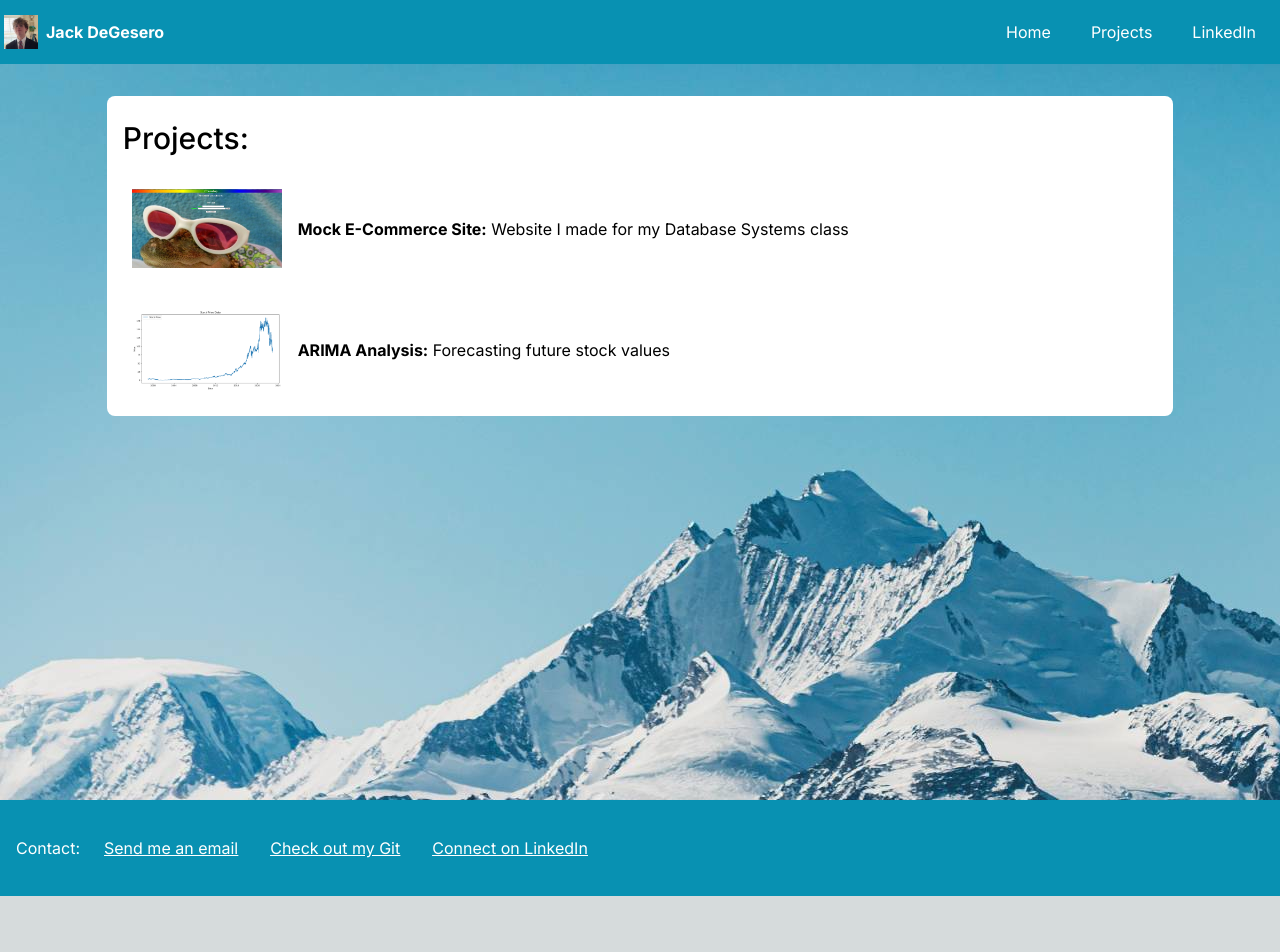
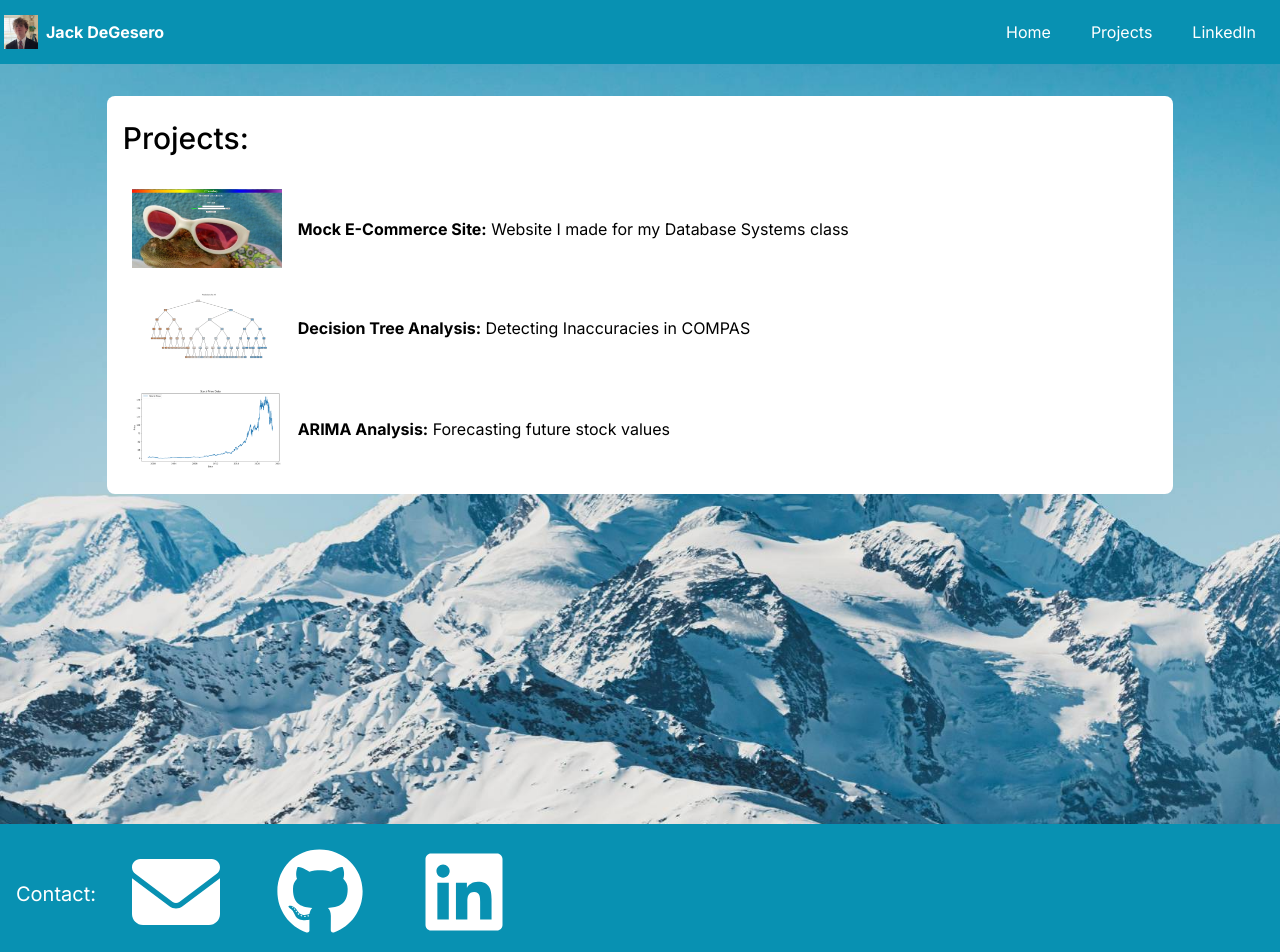
Before and after one commit to Dino0o/jackportfolio, a Next.js app: page /projects in a window 1280 px wide. Shown: the top 952 px of the page. Before the commit the page ends 896 px from the top, so only its background shows below. Built offline with nearby package versions, Linux system fonts and the light colour scheme.

Commit message:
addition of compas report and touchups

```diff
--- a/src/app/components/PDFViewer.js
+++ b/src/app/components/PDFViewer.js
@@ -103,6 +103,7 @@ function PDFViewer({pdfFileName}) {
           <p>
             &emsp; Page &nbsp;
             <input
+            className="border-solid border-2 border-black"
               type="number"
               min="1"
               max={numPages || 1}
@@ -124,6 +125,7 @@ function PDFViewer({pdfFileName}) {
               Prev
             </button>
           </div>
+          &emsp;
           <div style={{ display: 'flex', flexWrap: 'wrap', maxWidth: '100%' }}>
             <button style={{ flex: '0 0 auto', fontSize: isMobile ? '14px' : '16px', padding: isMobile ? '8px 12px' : '10px 16px' }}
               className='m-auto bg-blue-500 hover-bg-blue-700 text-white font-bold py-2 px-4 rounded w-36'
--- a/src/app/components/footer.js
+++ b/src/app/components/footer.js
@@ -1,13 +1,44 @@
 import Image from 'next/image';
 import { FontAwesomeIcon } from '@fortawesome/react-fontawesome'
+import { faGithub, faLinkedin } from '@fortawesome/free-brands-svg-icons'
+import { faEnvelope } from '@fortawesome/free-solid-svg-icons'
+import Link from 'next/link';
+export default function FootBar() {
+    const getWindowWidth = () => {
+      if (typeof window !== 'undefined') {
+        return window.innerWidth;
+      }
+      return 0;
+    };
 
-export default function FootBar(){
-    return(
-        <nav className="w-full bg-cyan-600 h-24 flex items-center pl-2" style={{ position: "static", bottom: 0, zIndex: 100 }}>
-            <div className="p-2 text-white">Contact: </div>
-            <div className="p-4 text-white underline"><a href="mailto:degeserojd@gmail.com">Send me an email</a></div>
-            <div className="p-4 text-white underline"><a href="https://github.com/Dino0o" target="_blank">Check out my Git</a></div>
-            <div className="p-4 text-white underline"><a href="https://www.linkedin.com/in/jack-degesero/" target="_blank">Connect on LinkedIn</a></div>
-        </nav>
+    const windowWidth = getWindowWidth();
+
+    const getIconSize = () => {
+      if (windowWidth < 768) {
+        return { height: '48px', width: '48px' };
+      } else {
+        return { height: '88px', width: '96px' };
+      }
+    };
+
+    return (
+      <nav className="w-full bg-cyan-600 h-34 flex items-center pl-2" style={{ position: 'static', bottom: 0, zIndex: 100 }}>
+        <div className="p-2 text-white text-xl">Contact: </div>
+        <div className="p-4 text-white underline">
+          <Link href="mailto:degeserojd@gmail.com" target="_blank">
+            <FontAwesomeIcon icon={faEnvelope} className="fa_icon p-2" style={getIconSize()} />
+          </Link>
+        </div>
+        <div className="p-4 text-white underline">
+          <Link href="https://github.com/Dino0o" target="_blank">
+            <FontAwesomeIcon icon={faGithub} className="fa_icon p-2" style={getIconSize()} />
+          </Link>
+        </div>
+        <div className="p-4 text-white underline">
+          <Link href="https://www.linkedin.com/in/jack-degesero/" target="_blank">
+            <FontAwesomeIcon icon={faLinkedin} className="fa_icon p-2" style={getIconSize()} />
+          </Link>
+        </div>
+      </nav>
     );
-};
+  }
--- a/src/app/layout.js
+++ b/src/app/layout.js
@@ -16,9 +16,12 @@ export default function RootLayout({ children }) {
     <html lang="en">
       <Head><meta name="viewport" content="width=device-width, initial-scale=1.0" /></Head>
       <body className={inter.className}>
+        <main style={{ backgroundImage: `url('/mountain.jpg')`, backgroundRepeat: 'no-repeat', backgroundSize: 'cover'}}>
         <NavBar/>
         {children}
+        <br/>
         <FootBar/>
+        </main>
       </body>
     </html>
   )
--- a/src/app/page.js
+++ b/src/app/page.js
@@ -3,10 +3,9 @@ import { FontAwesomeIcon } from '@fortawesome/react-fontawesome'
 import { faPython, faRProject } from '@fortawesome/free-brands-svg-icons'
 import { faDatabase } from '@fortawesome/free-solid-svg-icons'
 
-
 export default function Home() {
   return (
-    <main className="flex min-h-screen flex-col items-center justify-between pt-24 text-black" style={{ backgroundImage: `url('/mountain.jpg')` }}>
+    <main className="flex min-h-screen flex-col items-center justify-between pt-24 text-black">
       <div className="border-4 border-r-2 border-white bg-white w-5/6 rounded-lg">
       <br/>
         <div className='text-center font-medium text-3xl'>Hello!</div>
--- a/src/app/projects/arima/page.js
+++ b/src/app/projects/arima/page.js
@@ -4,9 +4,7 @@ import Link from 'next/link'
 export default function Document() {
     return (
       <main
-        className="flex min-h-screen flex-col items-center justify-between pt-24 text-black"
-        style={{ backgroundImage: `url('/mountain.jpg')` }}
-      >
+        className="flex min-h-screen flex-col items-center justify-between pt-24 text-black">
         <div className="bg-white w-5/6 rounded-lg">
 
             <h1 className='m-2 mt-4'><b>Forecasting Time Series with ARIMA</b></h1>
--- /dev/null
+++ b/src/app/projects/compas/page.js
@@ -0,0 +1,36 @@
+'use client'
+import Image from 'next/image'
+import Link from 'next/link'
+import React from 'react';
+import PDFViewer from '../../components/PDFViewer';
+
+export default function Page() {
+ return (
+    <main className="flex min-h-screen flex-col items-center justify-between pt-24 text-black">
+        <div className="bg-white w-5/6 rounded-lg">
+          <h1 className='m-2 mt-4'><b>Detecting Inaccuracies in the COMPAS Prediction Model</b></h1>
+          <br/>
+          <p className='m-2 indent-4'>This is a project about detecting inaccuracies in the Correctional Offender Management Profiling for Alternative Sanctions (a.k.a. COMPAS).
+          This system is used to determine if a defendant will be a recidivist, meaning that they'll reoffend if not provided with appropriate interventions. This model is trained on a database of defendants and is used to predict, based on symptoms it identifies, if someone will be a recidivist or not in a two-year window.
+        Depending on the data its fed, which is arguably biased by their distributions alone, the COMPAS model produces inaccurate predictions respective to different demographic groups. In my report, using the equation for information gain:<br/>
+
+        <div className='text-center' style={{ whiteSpace: 'nowrap' }}>
+        <span className='italic' style={{ display: 'inline' }}>H</span>(x) =  -Σ<span className='italic' style={{ display: 'inline' }}>p(x)</span>log<sub>b</sub><span className='italic' style={{ display: 'inline' }}>p(x)</span>
+        </div>
+        <br/>to determine how much each attribute (sex, age, decile score [0-10]) holds relevancy in determining recidivism, I
+        create models using decision tree analysis to reflect how COMPAS works. I'll take a look at the accuracy of the overall model and disparities between Caucasians and African Amercians.
+        This is a report originally lead by probulica <a style={{color:'blue'}} href="https://www.propublica.org/article/how-we-analyzed-the-compas-recidivism-algorithm">Propublica</a>.
+          </p>
+          <br/>
+          <p className='m-2'>
+            See the jupyter notebook report below:
+          </p>
+          <br/>
+          <PDFViewer pdfFileName="/COMPASAnalysis.pdf" />
+          <br/>
+          <Link className="text-blue-600 m-2 flex place-content-evenly" href="/COMPASAnalysis.pdf" target="_blank">Download the PDF!</Link>
+          <br/>
+        </div>
+      </main>
+    );
+  }
--- a/src/app/projects/ecommerce/page.js
+++ b/src/app/projects/ecommerce/page.js
@@ -6,7 +6,7 @@ import PDFViewer from '../../components/PDFViewer';
 
 export default function Page() {
  return (
-    <main className="flex min-h-screen flex-col items-center justify-between pt-24 text-black" style={{ backgroundImage: `url('/mountain.jpg')` }}>
+    <main className="flex min-h-screen flex-col items-center justify-between pt-24 text-black">
         <div className="bg-white w-5/6 rounded-lg">
           <h1 className='m-2 mt-4'><b>Mock E-Commerce Site</b></h1>
           <br/>
--- a/src/app/projects/page.js
+++ b/src/app/projects/page.js
@@ -4,9 +4,7 @@ import Link from 'next/link';
 export default function Document() {
     return (
       <main
-        className="flex min-h-screen flex-col items-center justify-between pt-24 text-black"
-        style={{ backgroundImage: `url('/mountain.jpg')` }}
-      >
+        className="flex min-h-screen flex-col items-center justify-between pt-24 text-black">
         <div className="bg-white w-5/6 rounded-lg">
 
             <br/>
@@ -20,7 +18,12 @@ export default function Document() {
                 <Image src="/Mock E-Commerce Site.png" alt="Project1Photo" width={150} height={512}/>
                 <p className="flex-grow ml-4"><b>Mock E-Commerce Site:</b> Website I made for my Database Systems class</p>
             </li>
-            <br/>
+            </Link>
+            <Link className="w-full" href="/projects/compas">
+            <li className="rounded border border-white p-2 text-black bg-white hover:bg-gray-200 cursor-pointer flex items-center">
+                <Image src="/decision_tree.png" alt="amznhist" width={150} height={512}/>
+                <p className="flex-grow ml-4"><b>Decision Tree Analysis:</b> Detecting Inaccuracies in COMPAS</p>
+            </li>
             </Link>
             <Link className="w-full" href="/projects/arima">
             <li className="rounded border border-white p-2 text-black bg-white hover:bg-gray-200 cursor-pointer flex items-center">
```
Also changed, not shown: public/decision_tree.png (added), 1 other file (tests, documents, lock files or other folders).
